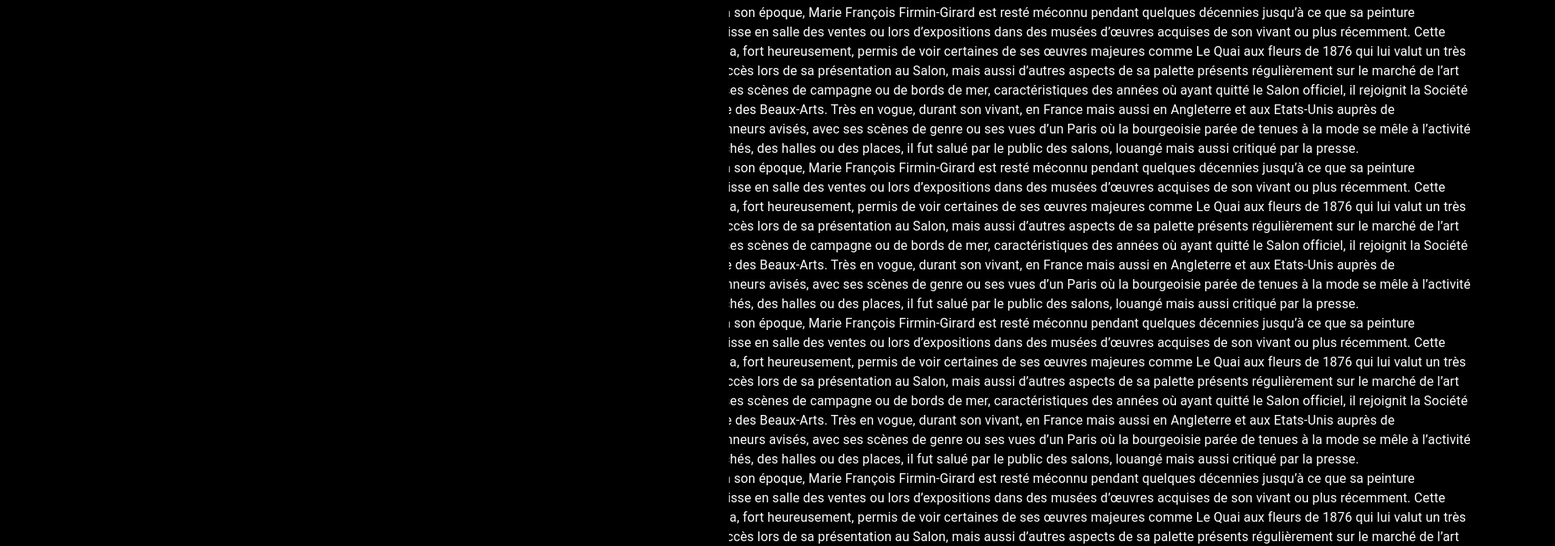
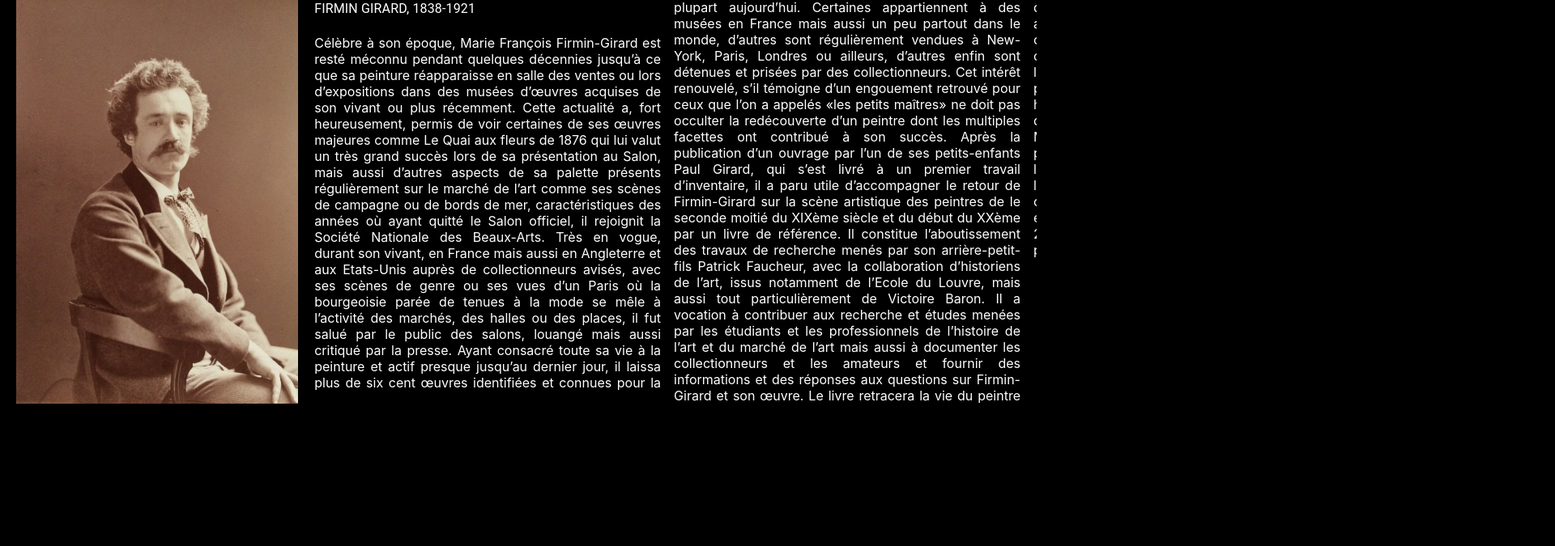
Before and after one commit to Victoire44/Firmin-Girard, a React (Create React App) app: page /Introduction in a window 1280 px wide. Shown: the part 201-876 px from the top of the page at 81% size, 1920 px wide, since content can reach past the window. After the commit the page ends 800 px from the top, so only its background shows below. Built offline with nearby package versions, Linux system fonts and the light colour scheme.

Commit message:
Create Intro page

```diff
--- a/src/pages/Home/index.js
+++ b/src/pages/Home/index.js
@@ -16,10 +16,6 @@ const useStyles = makeStyles({
         top: 0,
         left: 0,
         zIndex: 9998,
-        // transition: "transform 1s",
-        // "&:hover": {
-        //     transform: "translate(60px, 60px)"
-        // }
     },
     block: {
         transitionDelay: "1000ms"
--- a/src/pages/Introduction/index.js
+++ b/src/pages/Introduction/index.js
@@ -6,68 +6,40 @@ import { Box, Typography } from "@material-ui/core";
 
 const useStyles = makeStyles({
     scroll: {
+        overflow: "scroll",
         position: "absolute",
+        display: "flex",
+        flexDirection: "row",
+        top: 200,
+        left: 20
+    },
+    text: {
         display: "block",
-        top: "200px",
-        left: 0,
-        margin: 0,
-        width: "1000px",
-        height: "100hv",
-        overflowX: "hidden",
-        overflowY: "auto",
-        transform: "rotate(-90deg) translateY(-100px)",
-        transformOrigin: "right top"
+        height: "500px",
+        color: "white",
+        padding: "0 20px",
+        textAlign: "justify",
+        columnWidth: "300px",
     },
-    items: {
-        width: "100hv",
-        height: "100hv",
-        display: "block",
-        padding: "5px",
-        color: "white",
-        transform: "rotate(90deg)",
-        transformOrigin: "right top"
+    image: {
+        height: "500px"
     }
 })
-
 
 export default function Introduction() {
     const classes = useStyles()
 
     return (
-        <div class="horizontal-scroll" className={classes.scroll}>
-            <div >
-                <img
-                    className={classes.items}
-                    src={portrait}
-                    alt="portrait"
-                />
-            </div>
-            <div className={classes.items}>
-                <Typography style={{ color: "white" }}>
-                    <Box>
-                        Célèbre à son époque, Marie François Firmin-Girard est resté méconnu pendant quelques décennies jusqu’à ce que sa peinture réapparaisse en salle des ventes ou lors d’expositions dans des musées d’œuvres acquises de son vivant ou plus récemment. Cette actualité a, fort heureusement, permis de voir certaines de ses œuvres majeures comme Le Quai aux fleurs de 1876 qui lui valut un très grand succès lors de sa présentation au Salon, mais aussi d’autres aspects de sa palette présents régulièrement sur le marché de l’art comme ses scènes de campagne ou de bords de mer, caractéristiques des années où ayant quitté le Salon officiel, il rejoignit la Société Nationale des Beaux-Arts. Très en vogue, durant son vivant, en France mais aussi en Angleterre et aux Etats-Unis auprès de collectionneurs avisés, avec ses scènes de genre ou ses vues d’un Paris où la bourgeoisie parée de tenues à la mode se mêle à l’activité des marchés, des halles ou des places, il fut salué par le public des salons, louangé mais aussi critiqué par la presse.
+        <div className={classes.scroll}>
+            <img src={portrait} alt="portrait" className={classes.image} />
+            <Box className={classes.text} >
+                <Typography vriant="h1">FIRMIN GIRARD, 1838-1921 </Typography>
+                <br />
+                Célèbre à son époque, Marie François Firmin-Girard est resté méconnu pendant quelques décennies jusqu’à ce que sa peinture réapparaisse en salle des ventes ou lors d’expositions dans des musées d’œuvres acquises de son vivant ou plus récemment. Cette actualité a, fort heureusement, permis de voir certaines de ses œuvres majeures comme Le Quai aux fleurs de 1876 qui lui valut un très grand succès lors de sa présentation au Salon, mais aussi d’autres aspects de sa palette présents régulièrement sur le marché de l’art comme ses scènes de campagne ou de bords de mer, caractéristiques des années où ayant quitté le Salon officiel, il rejoignit la Société Nationale des Beaux-Arts. Très en vogue, durant son vivant, en France mais aussi en Angleterre et aux Etats-Unis auprès de collectionneurs avisés, avec ses scènes de genre ou ses vues d’un Paris où la bourgeoisie parée de tenues à la mode se mêle à l’activité des marchés, des halles ou des places, il fut salué par le public des salons, louangé mais aussi critiqué par la presse.
+                Ayant consacré toute sa vie à la peinture et actif presque jusqu’au dernier jour, il laissa plus de six cent œuvres identifiées et connues pour la plupart aujourd’hui. Certaines appartiennent à des musées en France mais aussi un peu partout dans le monde, d’autres sont régulièrement vendues à New-York, Paris, Londres ou ailleurs, d’autres enfin sont détenues et prisées par des collectionneurs. Cet intérêt renouvelé, s’il témoigne d’un engouement retrouvé pour ceux que l’on a appelés «les petits maîtres» ne doit pas occulter la redécouverte d’un peintre dont les multiples facettes ont contribué à son succès.
+                Après la publication d’un ouvrage par l’un de ses petits-enfants Paul Girard, qui s’est livré à un premier travail d’inventaire, il a paru utile d’accompagner le retour de Firmin-Girard sur la scène artistique des peintres de le seconde moitié du XIXème siècle et du début du XXème par un livre de référence. Il constitue l’aboutissement des travaux de recherche menés par son arrière-petit-fils Patrick Faucheur, avec la collaboration d’historiens de l’art, issus notamment de l’Ecole du Louvre, mais aussi tout particulièrement de Victoire Baron. Il a vocation à contribuer aux recherche et études menées par les étudiants et les professionnels de l’histoire de l’art et du marché de l’art mais aussi à documenter les collectionneurs et les amateurs et fournir des informations et des réponses aux questions sur Firmin-Girard et son œuvre.
+                Le livre retracera la vie du peintre dans le contexte de son époque, son cursus, ses ambitions et ses choix artistiques, son entourage, son cercle et ses relations, son œuvre au travers des divers courants qui l’ont traversée, la peinture académique, l’impressionnisme, le réalisme, le naturalisme. Il parcourra les thèmes qu’il a traités, de la peinture historique à la représentation de la vie et des métiers dans les régions qu’il affectionna, Paris, les rivages de la Manche, la Haute-Loire. Une seconde partie se présentera sous la forme d’un catalogue raisonné, dans lequel chacune des œuvres connues à ce jour fera l’objet d’une fiche illustrée et qui détaillera ses caractéristiques (date, support, signature, bibliographie, exposition, vente). Sa publication prévue à l’automne 2018 sera accompagnée d’une exposition d’œuvres du peintre.
             </Box>
-                    <Box>
-                        Célèbre à son époque, Marie François Firmin-Girard est resté méconnu pendant quelques décennies jusqu’à ce que sa peinture réapparaisse en salle des ventes ou lors d’expositions dans des musées d’œuvres acquises de son vivant ou plus récemment. Cette actualité a, fort heureusement, permis de voir certaines de ses œuvres majeures comme Le Quai aux fleurs de 1876 qui lui valut un très grand succès lors de sa présentation au Salon, mais aussi d’autres aspects de sa palette présents régulièrement sur le marché de l’art comme ses scènes de campagne ou de bords de mer, caractéristiques des années où ayant quitté le Salon officiel, il rejoignit la Société Nationale des Beaux-Arts. Très en vogue, durant son vivant, en France mais aussi en Angleterre et aux Etats-Unis auprès de collectionneurs avisés, avec ses scènes de genre ou ses vues d’un Paris où la bourgeoisie parée de tenues à la mode se mêle à l’activité des marchés, des halles ou des places, il fut salué par le public des salons, louangé mais aussi critiqué par la presse.
-            </Box>
-                    <Box>
-                        Célèbre à son époque, Marie François Firmin-Girard est resté méconnu pendant quelques décennies jusqu’à ce que sa peinture réapparaisse en salle des ventes ou lors d’expositions dans des musées d’œuvres acquises de son vivant ou plus récemment. Cette actualité a, fort heureusement, permis de voir certaines de ses œuvres majeures comme Le Quai aux fleurs de 1876 qui lui valut un très grand succès lors de sa présentation au Salon, mais aussi d’autres aspects de sa palette présents régulièrement sur le marché de l’art comme ses scènes de campagne ou de bords de mer, caractéristiques des années où ayant quitté le Salon officiel, il rejoignit la Société Nationale des Beaux-Arts. Très en vogue, durant son vivant, en France mais aussi en Angleterre et aux Etats-Unis auprès de collectionneurs avisés, avec ses scènes de genre ou ses vues d’un Paris où la bourgeoisie parée de tenues à la mode se mêle à l’activité des marchés, des halles ou des places, il fut salué par le public des salons, louangé mais aussi critiqué par la presse.
-            </Box>
-                    <Box>
-                        Célèbre à son époque, Marie François Firmin-Girard est resté méconnu pendant quelques décennies jusqu’à ce que sa peinture réapparaisse en salle des ventes ou lors d’expositions dans des musées d’œuvres acquises de son vivant ou plus récemment. Cette actualité a, fort heureusement, permis de voir certaines de ses œuvres majeures comme Le Quai aux fleurs de 1876 qui lui valut un très grand succès lors de sa présentation au Salon, mais aussi d’autres aspects de sa palette présents régulièrement sur le marché de l’art comme ses scènes de campagne ou de bords de mer, caractéristiques des années où ayant quitté le Salon officiel, il rejoignit la Société Nationale des Beaux-Arts. Très en vogue, durant son vivant, en France mais aussi en Angleterre et aux Etats-Unis auprès de collectionneurs avisés, avec ses scènes de genre ou ses vues d’un Paris où la bourgeoisie parée de tenues à la mode se mêle à l’activité des marchés, des halles ou des places, il fut salué par le public des salons, louangé mais aussi critiqué par la presse.
-            </Box>
-            <Box>
-                        Célèbre à son époque, Marie François Firmin-Girard est resté méconnu pendant quelques décennies jusqu’à ce que sa peinture réapparaisse en salle des ventes ou lors d’expositions dans des musées d’œuvres acquises de son vivant ou plus récemment. Cette actualité a, fort heureusement, permis de voir certaines de ses œuvres majeures comme Le Quai aux fleurs de 1876 qui lui valut un très grand succès lors de sa présentation au Salon, mais aussi d’autres aspects de sa palette présents régulièrement sur le marché de l’art comme ses scènes de campagne ou de bords de mer, caractéristiques des années où ayant quitté le Salon officiel, il rejoignit la Société Nationale des Beaux-Arts. Très en vogue, durant son vivant, en France mais aussi en Angleterre et aux Etats-Unis auprès de collectionneurs avisés, avec ses scènes de genre ou ses vues d’un Paris où la bourgeoisie parée de tenues à la mode se mêle à l’activité des marchés, des halles ou des places, il fut salué par le public des salons, louangé mais aussi critiqué par la presse.
-            </Box>
-            <Box>
-                        Célèbre à son époque, Marie François Firmin-Girard est resté méconnu pendant quelques décennies jusqu’à ce que sa peinture réapparaisse en salle des ventes ou lors d’expositions dans des musées d’œuvres acquises de son vivant ou plus récemment. Cette actualité a, fort heureusement, permis de voir certaines de ses œuvres majeures comme Le Quai aux fleurs de 1876 qui lui valut un très grand succès lors de sa présentation au Salon, mais aussi d’autres aspects de sa palette présents régulièrement sur le marché de l’art comme ses scènes de campagne ou de bords de mer, caractéristiques des années où ayant quitté le Salon officiel, il rejoignit la Société Nationale des Beaux-Arts. Très en vogue, durant son vivant, en France mais aussi en Angleterre et aux Etats-Unis auprès de collectionneurs avisés, avec ses scènes de genre ou ses vues d’un Paris où la bourgeoisie parée de tenues à la mode se mêle à l’activité des marchés, des halles ou des places, il fut salué par le public des salons, louangé mais aussi critiqué par la presse.
-            </Box>
-            <Box>
-                        Célèbre à son époque, Marie François Firmin-Girard est resté méconnu pendant quelques décennies jusqu’à ce que sa peinture réapparaisse en salle des ventes ou lors d’expositions dans des musées d’œuvres acquises de son vivant ou plus récemment. Cette actualité a, fort heureusement, permis de voir certaines de ses œuvres majeures comme Le Quai aux fleurs de 1876 qui lui valut un très grand succès lors de sa présentation au Salon, mais aussi d’autres aspects de sa palette présents régulièrement sur le marché de l’art comme ses scènes de campagne ou de bords de mer, caractéristiques des années où ayant quitté le Salon officiel, il rejoignit la Société Nationale des Beaux-Arts. Très en vogue, durant son vivant, en France mais aussi en Angleterre et aux Etats-Unis auprès de collectionneurs avisés, avec ses scènes de genre ou ses vues d’un Paris où la bourgeoisie parée de tenues à la mode se mêle à l’activité des marchés, des halles ou des places, il fut salué par le public des salons, louangé mais aussi critiqué par la presse.
-            </Box>
-                </Typography>
-            </div>
-
         </div>
 
     )
```
Also changed, not shown: src/components/Nav/index.js (+4 -3 lines).
